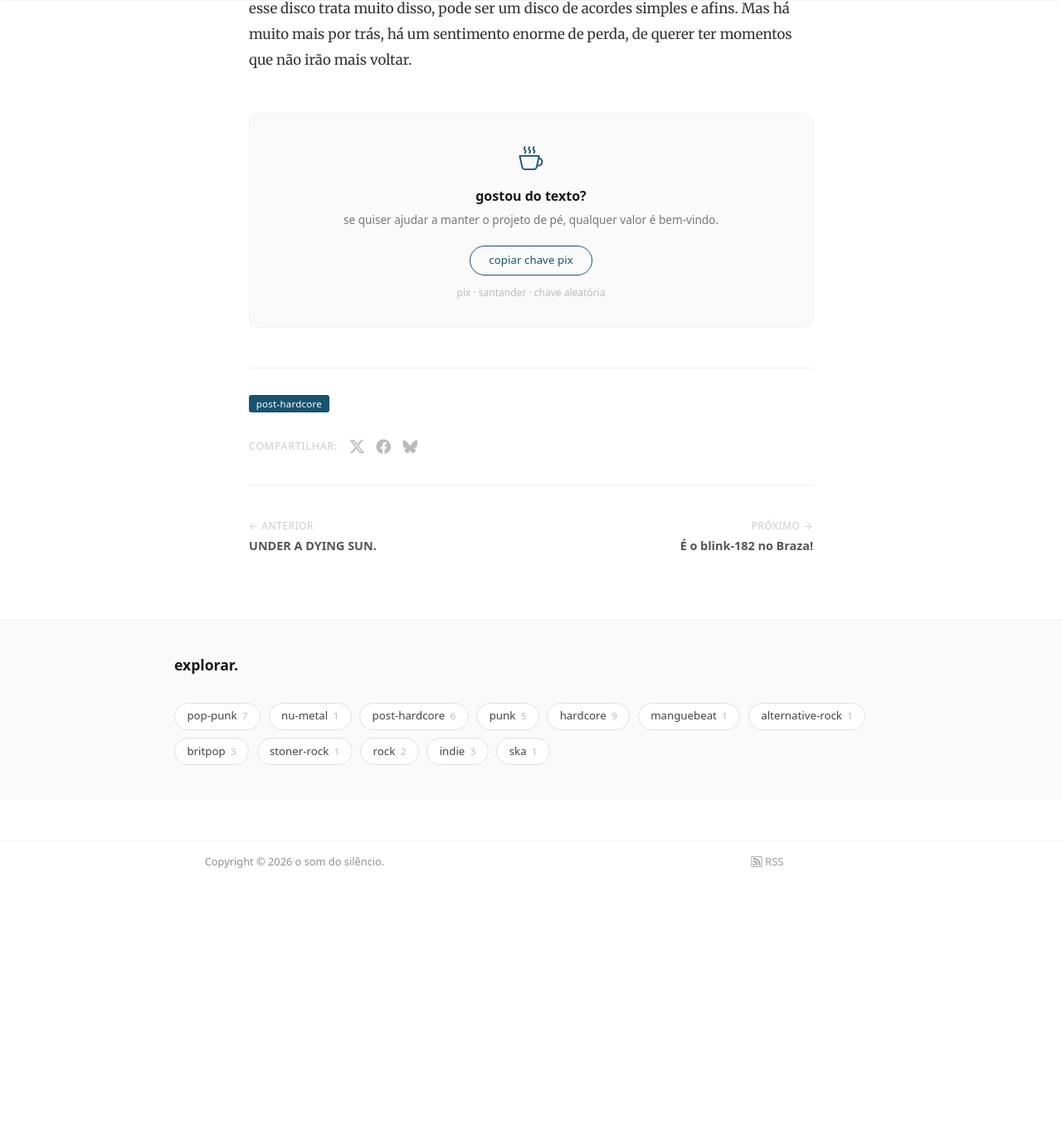
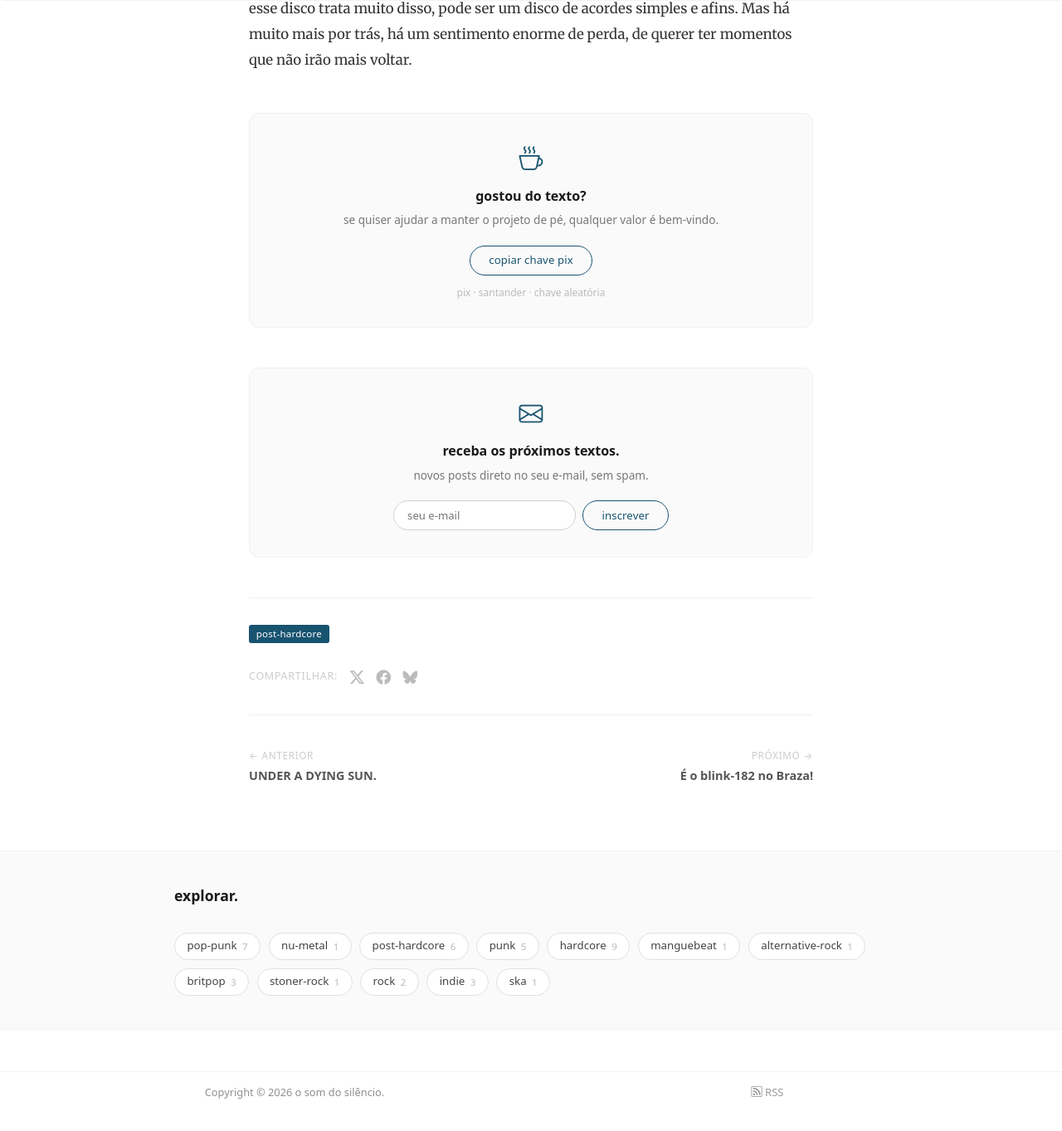
Before and after one commit to IgorConstant/Annotations, a Jekyll site: the page built from _posts/2022-12-26-stage-four.md, in a window 1280 px wide and 1400 px high, scrolled down 1933 px. Shown: the top 1363 px of the window at 83% size. Built offline with Jekyll 4.4.1, drawn with Linux system fonts in a browser that asks for light colours; nearby versions of some CDN libraries; before the commit the page ends 3056 px from its top, so only the background shows below that.

Commit message:
feat: adiciona newsletter via Buttondown
- Adiciona _includes/newsletter.html com formulário de inscrição
- Inclui newsletter no layout de posts e na homepage
- Adiciona estilos .newsletter-section com suporte a dark mode
- Configura buttondown_username no _config.yml
- Adiciona workflow para envio automático via API ao publicar no main

Co-authored-by: Copilot <223556219+Copilot@users.noreply.github.com>

```diff
--- a/_config.yml
+++ b/_config.yml
@@ -59,3 +59,6 @@ adsense-data-ad-slot: "1363087678"
 lazyimages: "disabled"
 
 exclude: [changelog.md, LICENSE.txt, README.md, Gemfile, Gemfile.lock]
+
+# Newsletter (Buttondown)
+buttondown_username: "igorhconstant"
--- /dev/null
+++ b/_includes/newsletter.html
@@ -0,0 +1,14 @@
+{% if site.buttondown_username != "" %}
+<div class="newsletter-section">
+    <i class="bi bi-envelope newsletter-icon"></i>
+    <p class="newsletter-title">receba os próximos textos.</p>
+    <p class="newsletter-desc">novos posts direto no seu e-mail, sem spam.</p>
+    <form class="newsletter-form"
+        action="https://buttondown.com/api/emails/embed-subscribe/{{ site.buttondown_username }}"
+        method="post"
+        target="_blank">
+        <input class="newsletter-input" type="email" name="email" placeholder="seu e-mail" required />
+        <button class="newsletter-btn" type="submit">inscrever</button>
+    </form>
+</div>
+{% endif %}
--- a/_layouts/post.html
+++ b/_layouts/post.html
@@ -62,6 +62,9 @@ post_class: post-template
     <p class="pix-disclaimer">pix · santander · chave aleatória</p>
 </div>
 
+<!-- Newsletter -->
+{% include newsletter.html %}
+
 <!-- Post Footer -->
 <footer class="post-footer">
 
--- a/assets/css/main.scss
+++ b/assets/css/main.scss
@@ -784,6 +784,78 @@
   color: #185370;
 }
 
+/* ─── Newsletter ─────────────────────────────────── */
+
+.newsletter-section {
+  max-width: 680px;
+  margin: 3rem auto 1rem;
+  padding: 2rem;
+  border: 1px solid #f0f0f0;
+  border-radius: 12px;
+  text-align: center;
+  background: #fafafa;
+}
+
+.newsletter-icon {
+  font-size: 1.8rem;
+  color: #185370;
+  display: block;
+  margin-bottom: 0.75rem;
+}
+
+.newsletter-title {
+  font-size: 1rem;
+  font-weight: 700;
+  color: #1a1a1a;
+  margin-bottom: 0.4rem;
+}
+
+.newsletter-desc {
+  font-size: 0.85rem;
+  color: #777;
+  margin-bottom: 1.25rem;
+  line-height: 1.6;
+}
+
+.newsletter-form {
+  display: flex;
+  justify-content: center;
+  gap: 0.5rem;
+  flex-wrap: wrap;
+}
+
+.newsletter-input {
+  padding: 0.45rem 1rem;
+  border: 1.5px solid #d0d0d0;
+  border-radius: 20px;
+  font-size: 0.82rem;
+  outline: none;
+  width: 220px;
+  transition: border-color 0.2s;
+
+  &:focus {
+    border-color: #185370;
+  }
+}
+
+.newsletter-btn {
+  display: inline-block;
+  padding: 0.45rem 1.4rem;
+  border: 1.5px solid #185370;
+  border-radius: 20px;
+  background: transparent;
+  color: #185370;
+  font-size: 0.82rem;
+  cursor: pointer;
+  transition: background 0.2s, color 0.2s;
+  letter-spacing: 0.01em;
+
+  &:hover {
+    background: #185370;
+    color: #fff;
+  }
+}
+
 /* ─── PIX / Buy me a coffee ──────────────────────── */
 
 .pix-section {
@@ -1024,6 +1096,22 @@
   .pix-desc { color: #888; }
   .pix-disclaimer { color: #555; }
 
+  // Newsletter section
+  .newsletter-section {
+    background: #1e1e1e;
+    border-color: #2a2a2a;
+  }
+
+  .newsletter-title { color: #e8e8e8; }
+  .newsletter-desc { color: #888; }
+  .newsletter-input {
+    background: #2a2a2a;
+    border-color: #444;
+    color: #e8e8e8;
+    &::placeholder { color: #666; }
+    &:focus { border-color: #5a9ab5; }
+  }
+
   // Misc
   .reading-time { color: #555; }
   .footer-rss { color: #555; &:hover { color: #5a9ab5; } }
--- a/index.html
+++ b/index.html
@@ -63,6 +63,8 @@ title: o som do silêncio.
 </section>
 {% endif %}
 
+{% include newsletter.html %}
+
 <div class="home-archive-link">
   <a href="{{ '/archive/' | relative_url }}">ver arquivo →</a>
 </div>
```
Also changed, not shown: .github/workflows/newsletter.yml (added).
